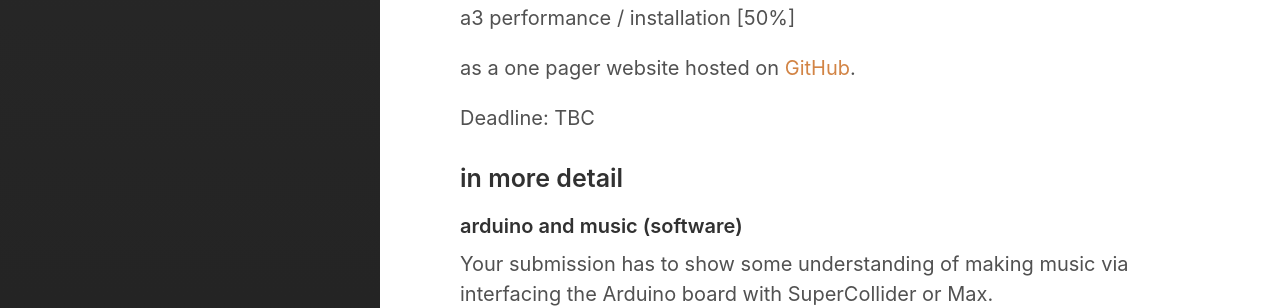
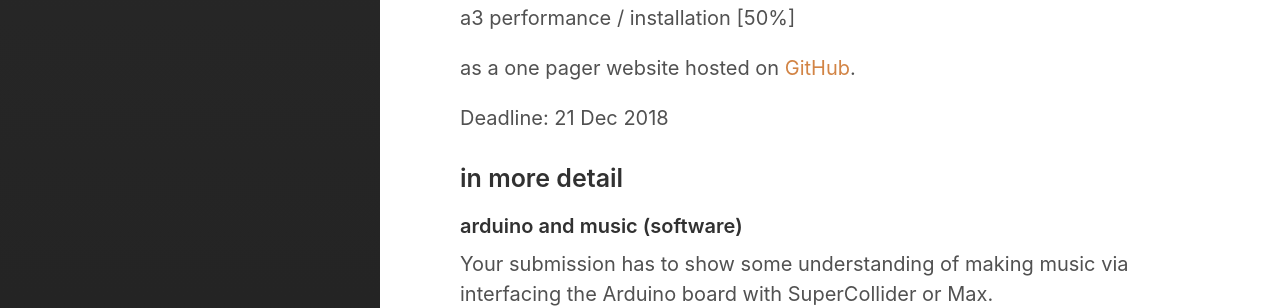
Before and after one commit to krisztian-hofstadter-tedor/stech, a Jekyll site: the page built from aru2018.md, in a window 1280 px wide. Shown: the part 1643-1951 px from the top of the page. Built offline with Jekyll 4.4.1, drawn with Linux system fonts in a browser that asks for light colours.

Commit message:
deadline added

```diff
--- a/aru2018.md
+++ b/aru2018.md
@@ -47,7 +47,7 @@ a3 performance / installation [50%]
 
 as a one pager website hosted on [GitHub](https://github.com/).
 
-Deadline: TBC
+Deadline: 21 Dec 2018
 <br>
 
 ### in more detail
```
